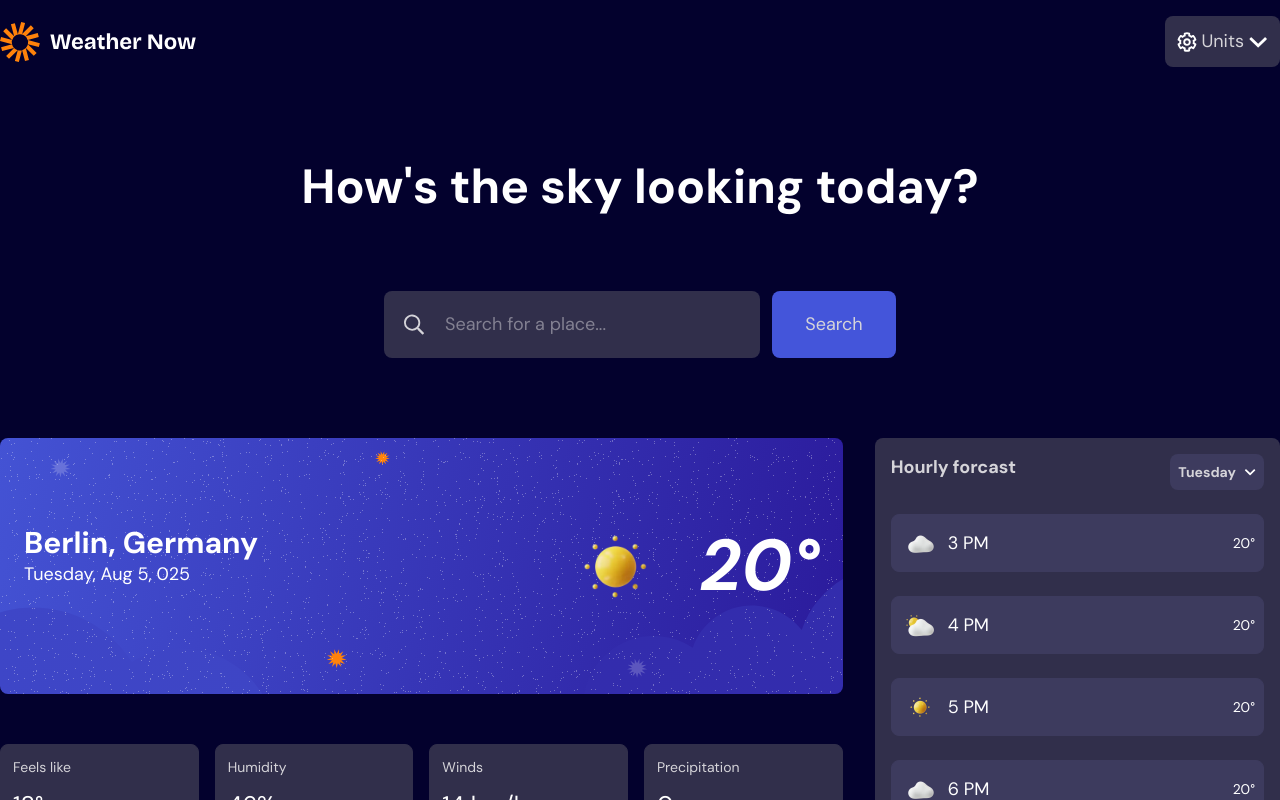
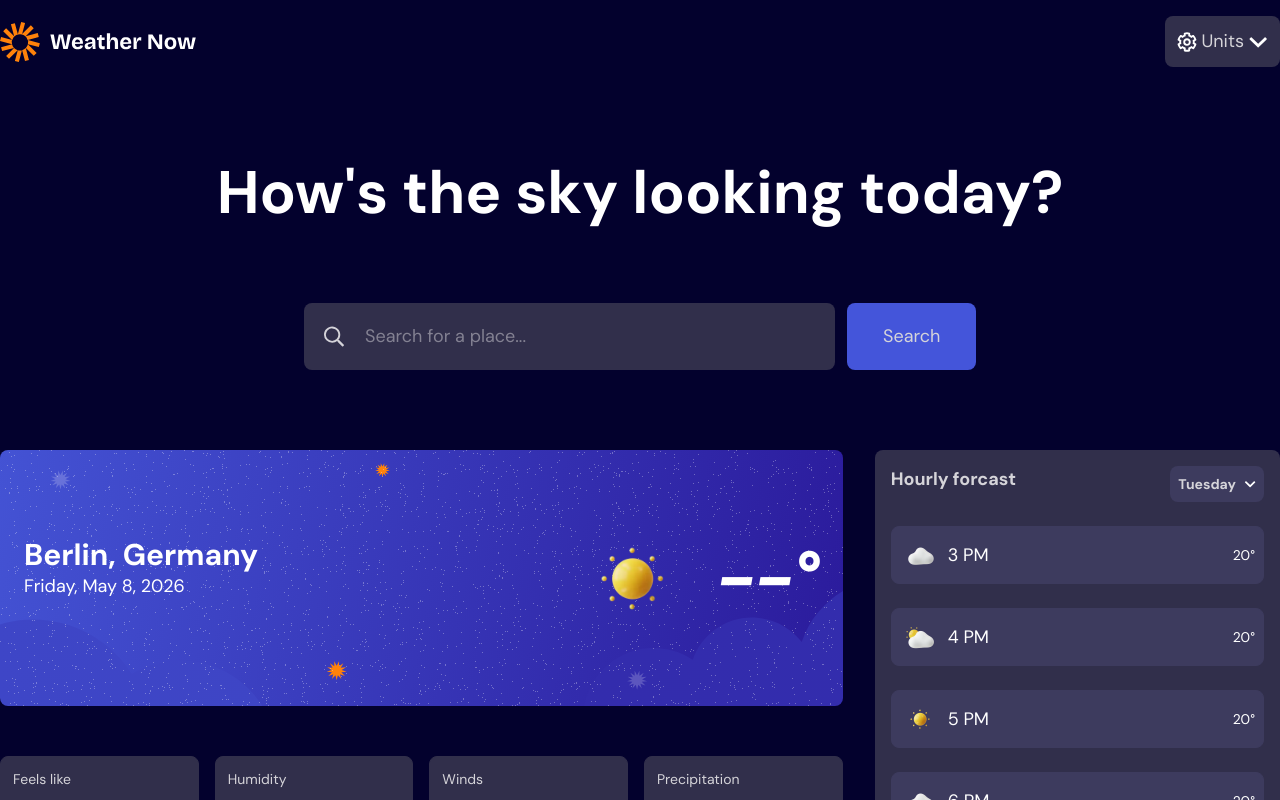
Before and after one commit to Henry-pixel-dev/weather-app-main, a React (Vite) app: page / in a window 1280 px wide. Shown: the top 800 px of the page. Built offline with nearby package versions, Linux system fonts and the light colour scheme; a web font is replaced by a local one.

Commit message:
Update fetch request

```diff
--- a/src/App.jsx
+++ b/src/App.jsx
@@ -7,45 +7,19 @@ import {
 } from 'react-router-dom'
 import HomePage from './pages/HomePage';
 import MainLayout from './layouts/MainLayout';
+import NoResultPage from './pages/NoResultPage';
+import ApiErrorsPage from './pages/ApiErrorsPage';
+
 
 
 const App = () => {
-  const fetchWeather = async (city) => {
-    try {
-        // FIRST FETCH - get coordinates
-        const geoRes = await fetch(`https://geocoding-api.open-meteo.com/v1/search?name=${city}&count=1&language=en&format=json`)
-        const geoData = await geoRes.json()
-        console.log(geoData)
-
-        // pull out lat and long from the response
-        const lat = geoData.results[0].latitude
-        const lon = geoData.results[0].longitude
-
-        // SECOND FETCH - use coordinates to get weather
-        const weatherRes = await fetch(`https://api.open-meteo.com/v1/forecast?latitude=${lat}&longitude=${lon}&current=temperature_2m,relative_humidity_2m,wind_speed_10m,precipitation,weather_code&daily=temperature_2m_max,temperature_2m_min,weather_code&hourly=temperature_2m&timezone=auto`)
-        const weatherData = await weatherRes.json()
-
-        console.log(weatherData)  // check what comes back
-
-    } catch (error) {
-        console.log(error)
-    }
-}
-
-  // const fetchWeather = async (city) => {
-  //   try {
-  //     const res = await fetch(`https://geocoding-api.open-meteo.com/v1/search?name=${city}&count=1&language=en&format=json`);
-  //     const data = await res.json();
-  //     console.log(data)
-  //   } catch (error) {
-  //     console.log(error)
-  //   }
-  // }
 
   const router = createBrowserRouter(
   createRoutesFromElements(
     <Route path="/" element={<MainLayout />}>
-      <Route index element={<HomePage  onSearch={fetchWeather}/>} />
+      <Route index element={<HomePage />} />
+      <Route path='/no-result' element={<NoResultPage />} />
+      <Route path='/error' element={<ApiErrorsPage />} />
     </Route>
   )
 )
--- a/src/components/CurrentWeather.jsx
+++ b/src/components/CurrentWeather.jsx
@@ -2,9 +2,59 @@ import React from 'react'
 import { useState, useEffect } from 'react';
 import todayLarge from '../assets/images/bg-today-large.svg';
 import todaysmall from '../assets/images/bg-today-small.svg';
+import fogIcon from '../assets/images/icon-fog.webp';
+import overcastIcon from '../assets/images/icon-overcast.webp';
+import partlyCloudyIcon from '../assets/images/icon-partly-cloudy.webp';
+import rainIcon from '../assets/images/icon-rain.webp';
+import snowIcon from '../assets/images/icon-snow.webp';
+import stormIcon from '../assets/images/icon-storm.webp';
 import sunIcon from '../assets/images/icon-sunny.webp';
+import drizzleIcon from '../assets/images/icon-drizzle.webp';
 
-const CurrentWeather = () => {
+const CurrentWeather = ({ data }) => {
+
+    const temperature = data?.current?.temperature_2m ?? '--'
+    const weatherCode = data?.current?.weather_code ?? 0;
+    const city = data?.city ?? 'Berlin'
+    const country = data?.country ?? 'Germany'
+
+    const getWeatherIcon = (weatherCode) => {
+    switch(true) {
+        case weatherCode === 0:
+            return sunIcon           // clear sky
+        case weatherCode <= 3:
+            return overcastIcon      // partly cloudy to overcast
+        case weatherCode <= 48:
+            return fogIcon           // fog
+        case weatherCode <= 57:
+            return drizzleIcon       // drizzle
+        case weatherCode <= 67:
+            return rainIcon          // rain
+        case weatherCode <= 77:
+            return snowIcon          // snow
+        case weatherCode <= 82:
+            return rainIcon          // rain showers
+        case weatherCode <= 86:
+            return snowIcon          // snow showers
+        case weatherCode <= 99:
+            return stormIcon         // thunderstorm
+        default:
+            return sunIcon           // fallback
+      }
+    }
+
+
+    const getCurrentDate = () => {
+      return new Date().toLocaleDateString('en-US', {
+          weekday: 'long',
+          month: 'short',
+          day: 'numeric',
+          year: 'numeric'
+      })
+    }
+
+  const date = getCurrentDate()
+
 
     const [isMobile, setIsMobile] = useState(window.innerWidth < 768)
 
@@ -19,16 +69,16 @@ const CurrentWeather = () => {
      style={{backgroundImage : `url(${isMobile ? todaysmall : todayLarge})`}}>
              <div>
                 <h2 className='text-neutral-0 text-3xl font-bold'>
-                  Berlin, Germany
+                  {city}, {country}
                 </h2>
                 <p className='text-neutral-0 text-center md:text-left'>
-                  Tuesday, Aug 5, 025
+                  {date}
                 </p>
             </div>
             <div className='flex flex-row justify-between items-center space-x-5'>
-                <img src={sunIcon}  alt="" className='h-32 w-32'/>
+                <img src={getWeatherIcon(weatherCode)}  alt="" className='h-32 w-32'/>
                 <p className='text-neutral-0 text-center text-7xl font-bold italic'>
-                  20°
+                  {temperature}°
                 </p>
             </div>
         </div>
--- a/src/components/Hero.jsx
+++ b/src/components/Hero.jsx
@@ -1,13 +1,21 @@
 import React from 'react';
 import { useState, useEffect } from 'react';
+import { useOutletContext } from 'react-router-dom'
 import searchIcon from '../assets/images/icon-search.svg';
+import SearchingState from './SearchingState';
+import SearchLists from './SearchLists';
+
 
 const Hero = ({ onSearch }) => {
+  const { loading, searchHistory} = useOutletContext();
   const [city, setCity] = useState('')
+  const [showDropdown, setShowDropdown] = useState(false);
+  // console.log('searchlistCity', searchHistory)
+
 
   const submitForm = (e) => {
     e.preventDefault()
-
+    setShowDropdown(false)
     onSearch(city)
   }
 
@@ -16,18 +24,24 @@ const Hero = ({ onSearch }) => {
   return (
     <>
       <div className='container mx-auto'>
-        <h1 className='text-5xl font-bold text-center mt-20 text-neutral-0'>How's the sky looking today?</h1>
+        <h1 className='text-6xl font-bold text-center mt-20 text-neutral-0'>How's the sky looking today?</h1>
       </div>
             {/* for form */}
-      <form onSubmit={submitForm} className='mt-20 container mx-auto flex flex-col space-y-3 md:max-w-lg md:flex-row md:space-x-3 md:space-y-0'>
-        <div className='flex-4 flex flex-row items center w-full p-5 bg-neutral-700 rounded-lg'>
-          <img src={searchIcon} alt="search icon" />
-          <input type="text" placeholder='Search for a place...' className='bg-transparent w-full text-neutral-200 focus:outline-none ml-5'
-          value={city}
-          onChange={(e) => setCity(e.target.value)}
-          />
+      <form onSubmit={submitForm} className=' mt-20 container mx-auto flex flex-col space-y-3 md:max-w-2xl md:flex-row md:space-x-3 md:space-y-0'>
+        <div className='flex-6 flex flex-col space-y-4'>
+          <div className=' flex flex-row items center w-full p-5 bg-neutral-700 rounded-lg'>
+            <img src={searchIcon} alt="search icon" />
+            <input type="text" placeholder='Search for a place...' className='bg-transparent w-full text-neutral-200 focus:outline-none ml-5'
+            value={city}
+            onChange={(e) => setCity(e.target.value)}
+            onFocus={() => setShowDropdown(true)}   // when user clicks in
+            onBlur={() => setShowDropdown(false)}
+            />
+          </div>
+          {showDropdown && <SearchLists />}
+          {loading && <SearchingState history={searchHistory}/>}
         </div>
-        <button className='flex-1 bg-blue-500 text-neutral-200 px-5 py-2 rounded-lg '
+        <button className='flex-1 bg-blue-500 text-neutral-200 px-5 py-2 rounded-lg max-h-[68px]'
         type='submit'>
          Search
         </button>
--- /dev/null
+++ b/src/components/SearchLists.jsx
@@ -0,0 +1,14 @@
+import React from 'react'
+
+const SearchLists = () => {
+  const { searchHistory } = useOutletContext();
+  return (
+    <ul className='top-5 left-1/2 flex flex-row items center w-full p-5 bg-neutral-700 rounded-lg max-w-[537px] space-x-3 p-5'>
+      <li className='hover:bg-neutral-600 hover:border hover:border-neutral-600 rounded-md p-3 text-neutral-0 w-full'>
+        Abuja
+      </li>
+    </ul>
+  )
+}
+
+export default SearchLists
--- /dev/null
+++ b/src/components/SearchingState.jsx
@@ -0,0 +1,15 @@
+import React from 'react';
+import loadingIcon from '../assets/images/icon-loading.svg'
+
+const SearchingState = () => {
+  return (
+    <div className='top-5 left-1/2 flex flex-row items center w-full p-5 bg-neutral-700 rounded-lg max-w-[537px] space-x-3'>
+        <img src={loadingIcon} alt="search icon" />
+        <p className='text-white text-sm font-bold' >
+            Search in progress
+        </p>
+    </div>
+  )
+}
+
+export default SearchingState
--- a/src/layouts/MainLayout.jsx
+++ b/src/layouts/MainLayout.jsx
@@ -1,12 +1,53 @@
 import React from 'react';
-import { Outlet } from 'react-router-dom';
+import { Outlet, useNavigate } from 'react-router-dom';
+import { useState } from 'react';
 import NavBar from '../components/NavBar'
 
 const MainLayout = () => {
+    const navigate = useNavigate()
+    const [weatherData, setWeatherData] = useState(null);
+    const [loading, setLoading] = useState(false)
+    const [searchHistory, setSearchHistory] = useState([]);
+
+    const fetchWeather = async (city) => {
+      setLoading(true)
+      try {
+          // FIRST FETCH - get coordinates
+          const geoRes = await fetch(`https://geocoding-api.open-meteo.com/v1/search?name=${city}&count=1&language=en&format=json`)
+          const geoData = await geoRes.json()
+          console.log(geoData)
+
+           if (!geoData.results || geoData.results.length === 0) {
+              navigate('/no-result')  // show navbar + hero only
+              return
+          } else {
+            navigate('./')
+          }
+          const cityName = geoData.results[0].name
+          const country = geoData.results[0].country
+          // pull out lat and long from the response
+          const lat = geoData.results[0].latitude
+          const lon = geoData.results[0].longitude
+
+          // SECOND FETCH - use coordinates to get weather
+          const weatherRes = await fetch(`https://api.open-meteo.com/v1/forecast?latitude=${lat}&longitude=${lon}&current=temperature_2m,relative_humidity_2m,wind_speed_10m,precipitation,weather_code&daily=temperature_2m_max,temperature_2m_min,weather_code&hourly=temperature_2m&timezone=auto`)
+          const weatherData = await weatherRes.json()
+          setWeatherData({
+            ...weatherData,
+            city: cityName,
+            country: country
+        })
+        setSearchHistory(prev => [...new Set([...prev, cityName])]);
+        } catch (error) {
+          console.log(error)
+        } finally {
+          setLoading(false)
+        }
+    }
   return (
     <>
       <NavBar />
-      <Outlet />
+      <Outlet  context={{ fetchWeather, weatherData, loading, searchHistory }}/>
     </>
   )
 }
--- /dev/null
+++ b/src/pages/ApiErrorsPage.jsx
@@ -0,0 +1,27 @@
+import React from 'react'
+import ErrorIcon from '../assets/images/icon-error.svg'
+import RetryIcon from '../assets/images/icon-retry.svg'
+
+
+const ErrorsPage = () => {
+  return (
+    <div className='min-h-screen flex flex-col justify center space-y-6'>
+      <img src={ErrorIcon} alt="ErrorICon"  className='w-20 h-20'/>
+      <h1 className='text-neutral-0 text-5xl  font-bold'>
+        Something went wrong
+      </h1>
+      <p className='max-w-md text-netural-200 text-base text-center'>
+        We couldn't connect to the server (Api error). Please try again in a few moment.
+      </p>
+
+      <button className='text-neutral-200 flex flexl-row items-center justify-around space-x-2 p-3 rounded-lg'>
+        <img src={RetryIcon} alt="retryIcon" className='w-10 h-10' />
+        <span>
+          r#Retry
+        </span>
+      </button>
+    </div>
+  )
+}
+
+export default ErrorsPage
--- a/src/pages/HomePage.jsx
+++ b/src/pages/HomePage.jsx
@@ -1,4 +1,5 @@
 import React from 'react';
+import { useOutletContext } from 'react-router-dom'
 import Hero from '../components/Hero';
 import GridLayout from '../layouts/GridLayout';
 import CurrentWeather from '../components/CurrentWeather';
@@ -6,15 +7,19 @@ import WeatherStats from '../components/WeatherStats';
 import DailyForecast from '../components/DailyForecast';
 import HourlyForecast from '../components/HourlyForecast';
 
+
 const HomePage = ({ onSearch }) => {
+  const { fetchWeather, weatherData, loading  } = useOutletContext()
+
+
   return (
     <>
-      <Hero  onSearch={onSearch}/>
+      <Hero  onSearch={fetchWeather} />
       <GridLayout>
-        <CurrentWeather />
-        <WeatherStats />
-        <DailyForecast />
-        <HourlyForecast />
+        <CurrentWeather data={weatherData} />
+        <WeatherStats  data={weatherData}/>
+        <DailyForecast data={weatherData} />
+        <HourlyForecast  data={weatherData}/>
       </GridLayout>
     </>
   )
--- /dev/null
+++ b/src/pages/NoResultPage.jsx
@@ -0,0 +1,20 @@
+import React from 'react';
+import { useOutletContext } from 'react-router-dom'
+import Hero from '../components/Hero';
+
+const NoResultPage = ({ onSearch }) => {
+      const { fetchWeather } = useOutletContext()
+
+
+  return (
+    <>
+        <Hero onSearch={ fetchWeather } />
+        <div className='mt-20 font-bold text-4xl text-center text-neutral-0'>
+            No Search Result!
+        </div>
+    </>
+
+  )
+}
+
+export default NoResultPage
```
Also changed, not shown: src/components/ApiError.jsx (deleted, +0 -9 lines), src/components/NoResult.jsx (deleted, +0 -11 lines), src/pages/ErrorsPage.jsx (deleted, +0 -9 lines).
